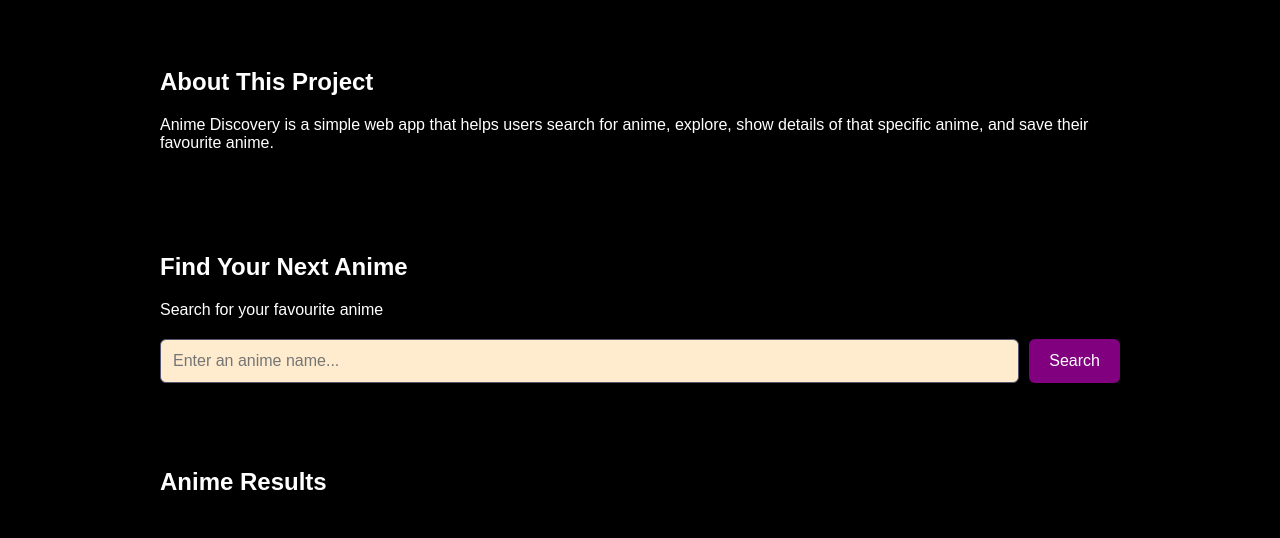
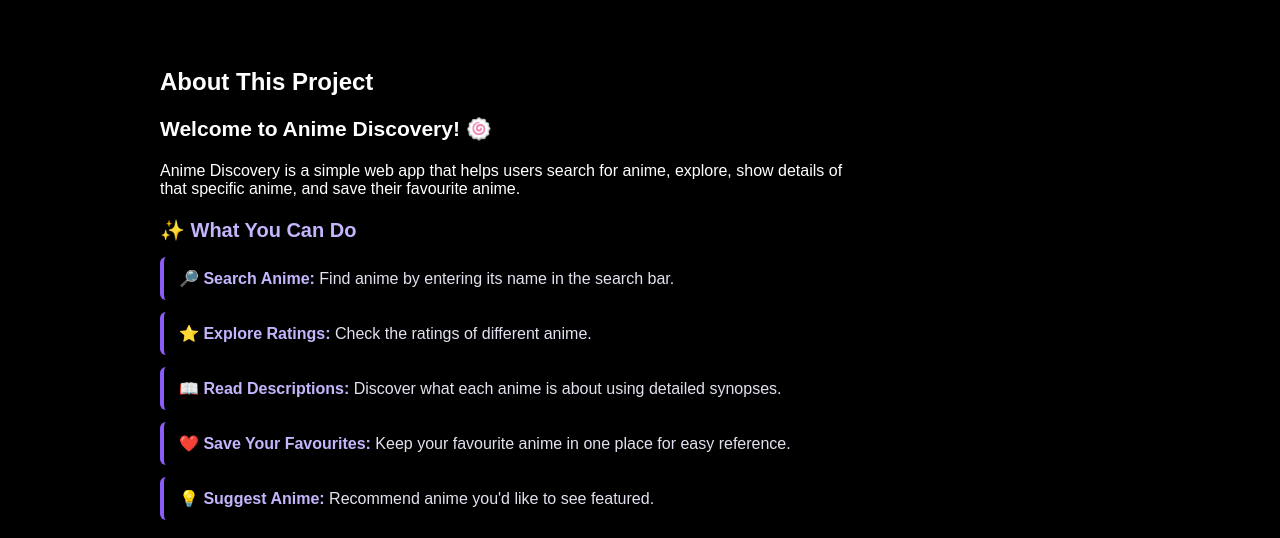
Before and after one commit to TjMahal/Anime-Discovery-App, a website: page index.html in a window 1280 px wide. Shown: the part 346-884 px from the top of the page. Drawn offline with Linux system fonts and the light colour scheme; no server answers.

Commit message:
styled about section

```diff
--- a/index.css
+++ b/index.css
@@ -247,3 +247,58 @@ header h1 {
 html {
     scroll-behavior: smooth;
 }
+
+.about-section {
+    background: linear-gradient(145deg, #191326, #25203a);
+    padding: 30px;
+    border-radius: 14px;
+    line-height: 1.7;
+}
+
+.about-section h2 {
+    color: #c4b5fd;
+    font-size: 28px;
+    text-align: center;
+    margin-top: 0;
+    margin-bottom: 20px;
+}
+
+.about-welcome {
+    color: white;
+    font-size: 21px;
+    font-weight: bold;
+    text-align: left;
+}
+
+.about-intro {
+    color:white;
+    text-align: left;
+    max-width: 700px;
+}
+
+.features-heading {
+    color: #c4b5fd;
+    font-size: 20px;
+    margin-bottom: 15px;
+}
+
+.features-list {
+    list-style: none;
+    padding: 0;
+    margin: 0;
+}
+
+.features-list li {
+    background-color: black;
+    border-left: 4px solid #8b5cf6;
+    padding: 12px 15px;
+    margin-bottom: 12px;
+    border-radius: 6px;
+    color: #e5e0ef;
+    transition: transform 0.2s ease,
+                background-color 0.2s ease;
+}
+
+.features-list strong {
+    color: #c4b5fd;
+}
--- a/index.html
+++ b/index.html
@@ -18,7 +18,21 @@
     <main>
         <section id="About">
             <h2>About This Project</h2>
-            <p>Anime Discovery is a simple web app that helps users search for anime, explore, show details of that specific anime, and save their favourite anime.</p>
+            <p class="about-welcome">Welcome to Anime Discovery! 🍥</p>
+            <p class="about-intro">Anime Discovery is a simple web app that helps users search for anime, explore, show details of that specific anime, and save their favourite anime.</p>
+            <h3 class=features-heading>✨ What You Can Do</h3>
+            <ol class="features-list">
+                <li>🔎 <strong>Search Anime:</strong>
+                    Find anime by entering its name in the search bar.</li>
+                <li>⭐ <strong>Explore Ratings:</strong>
+                    Check the ratings of different anime.</li>
+                <li>📖 <strong>Read Descriptions:</strong>
+                     Discover what each anime is about using detailed synopses.</li>
+                <li>❤️ <strong>Save Your Favourites:</strong>
+                     Keep your favourite anime in one place for easy reference.</li>
+                <li>💡 <strong>Suggest Anime:</strong>
+                     Recommend anime you'd like to see featured.</li>
+            </ol>
         </section>
         <section id="search-section">
             <h2>Find Your Next Anime</h2>
```
Also changed, not shown: index.js (+7 -0 lines).
